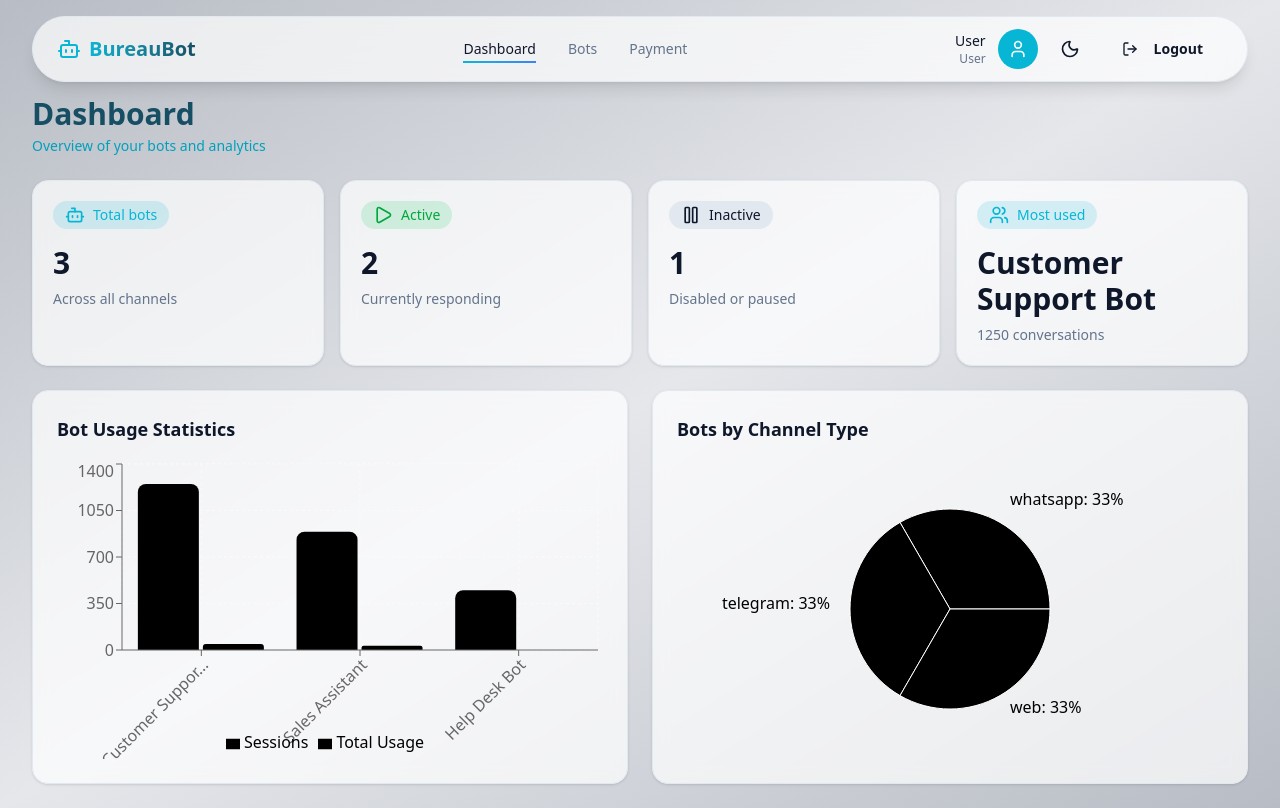
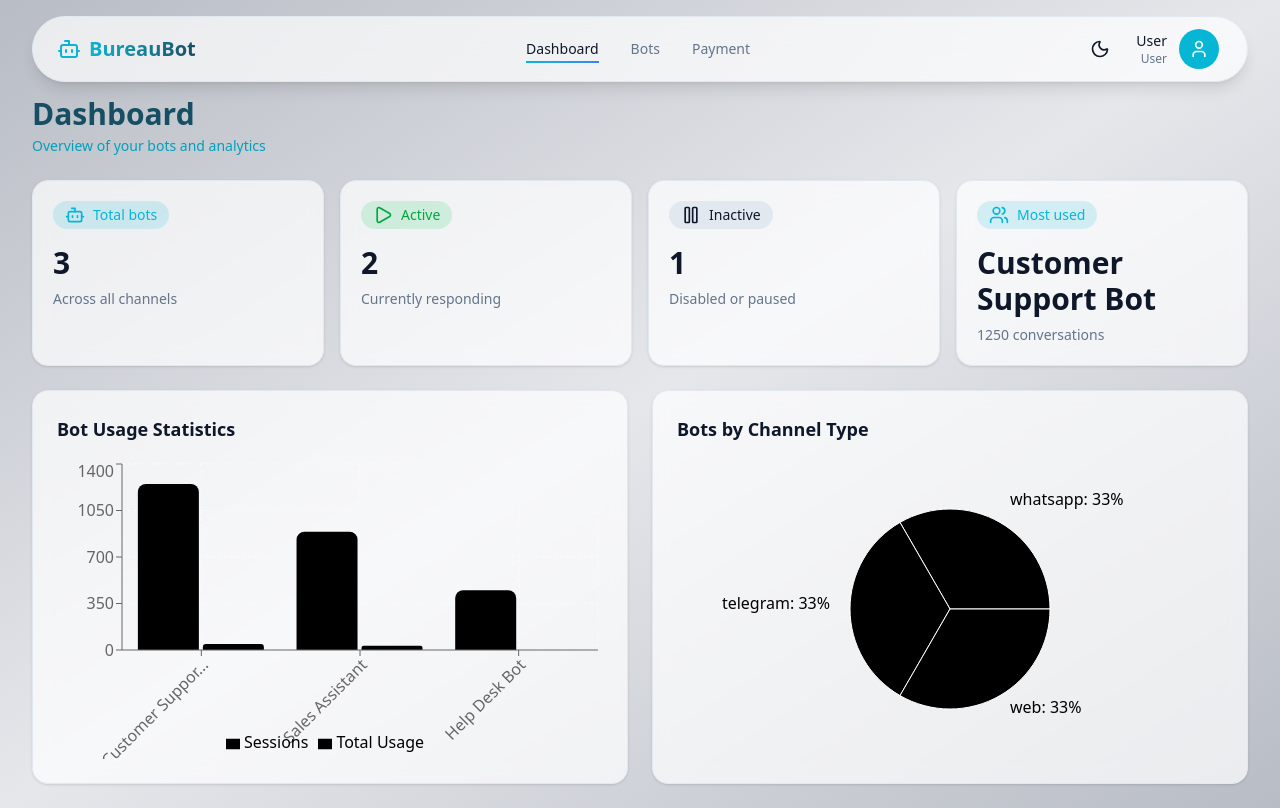
Before and after one commit to CultivBureau/bureau-bot, a Next.js app: page /pages/dashboard in a window 1280 px wide. Built offline with nearby package versions, Linux system fonts and the light colour scheme.

Commit message:
Update DashboardNavHeader

```diff
--- a/app/components/dashboard/DashboardNavHeader.tsx
+++ b/app/components/dashboard/DashboardNavHeader.tsx
@@ -2,7 +2,7 @@
 
 import Link from 'next/link';
 import { usePathname } from 'next/navigation';
-import { useState, useEffect, useSyncExternalStore } from 'react';
+import { useState, useEffect, useSyncExternalStore, useRef } from 'react';
 import { LayoutDashboard, CreditCard, Bot, User, LogOut, Menu, Moon, Sun } from 'lucide-react';
 import { authService } from '../../services/auth';
 import { useRouter } from 'next/navigation';
@@ -81,6 +81,8 @@ export function DashboardNavHeader() {
   const pathname = usePathname();
   const router = useRouter();
   const [mobileMenuOpen, setMobileMenuOpen] = useState(false);
+  const [profileMenuOpen, setProfileMenuOpen] = useState(false);
+  const profileMenuRef = useRef<HTMLDivElement>(null);
   const decodedToken = useAppSelector((state) => state.auth.decodedToken);
   const theme = useSyncExternalStore(
     themeStore.subscribe,
@@ -101,6 +103,23 @@ export function DashboardNavHeader() {
     themeStore.init();
   }, []);
 
+  // Close profile menu when clicking outside
+  useEffect(() => {
+    const handleClickOutside = (event: MouseEvent) => {
+      if (profileMenuRef.current && !profileMenuRef.current.contains(event.target as Node)) {
+        setProfileMenuOpen(false);
+      }
+    };
+
+    if (profileMenuOpen) {
+      document.addEventListener('mousedown', handleClickOutside);
+    }
+
+    return () => {
+      document.removeEventListener('mousedown', handleClickOutside);
+    };
+  }, [profileMenuOpen]);
+
   const toggleTheme = () => {
     themeStore.toggle();
   };
@@ -108,6 +127,13 @@ export function DashboardNavHeader() {
   const handleLogout = () => {
     authService.logout();
     router.push('/');
+    setProfileMenuOpen(false);
+  };
+
+  const handleProfileClick = () => {
+    // TODO: Navigate to profile page
+    console.log('Navigate to profile');
+    setProfileMenuOpen(false);
   };
 
   const isActive = (href: string) => {
@@ -159,8 +185,18 @@ export function DashboardNavHeader() {
 
           {/* Right Section */}
           <div className="hidden md:flex items-center gap-3">
-            {/* User Info */}
-            <div className="hidden items-center gap-3 lg:flex">
+            {/* Theme Toggle */}
+            <Button variant="ghost" size="icon" onClick={toggleTheme} aria-label="Toggle theme">
+              {theme === 'light' ? <Moon className="w-5 h-5" /> : <Sun className="w-5 h-5" />}
+            </Button>
+
+            {/* Profile Menu */}
+            <div className="relative" ref={profileMenuRef}>
+              <button
+                onClick={() => setProfileMenuOpen(!profileMenuOpen)}
+                className="hidden lg:flex items-center gap-3 rounded-full hover:bg-hero-circle/10 transition p-1"
+                aria-label="Profile menu"
+              >
                 <div className="text-right">
                   <p className="text-sm font-medium text-foreground">{userName}</p>
                   <p className="text-xs text-muted-foreground">{userEmail}</p>
@@ -168,23 +204,43 @@ export function DashboardNavHeader() {
                 <div className="flex h-10 w-10 items-center justify-center rounded-full bg-primary text-primary-foreground">
                   <User className="h-5 w-5" />
                 </div>
+              </button>
+
+              {/* Mobile Profile Button */}
+              <button
+                onClick={() => setProfileMenuOpen(!profileMenuOpen)}
+                className="lg:hidden flex h-10 w-10 items-center justify-center rounded-full bg-primary text-primary-foreground"
+                aria-label="Profile menu"
+              >
+                <User className="h-5 w-5" />
+              </button>
+
+              {/* Profile Dropdown Menu */}
+              {profileMenuOpen && (
+                <div className="absolute right-0 mt-2 w-56 rounded-lg border border-border bg-card shadow-lg backdrop-blur-sm z-50">
+                  <div className="p-2">
+                    <div className="px-3 py-2 border-b border-border mb-1">
+                      <p className="text-sm font-medium text-foreground">{userName}</p>
+                      <p className="text-xs text-muted-foreground truncate">{userEmail}</p>
                     </div>
-
-            {/* Theme Toggle */}
-            <Button variant="ghost" size="icon" onClick={toggleTheme} aria-label="Toggle theme">
-              {theme === 'light' ? <Moon className="w-5 h-5" /> : <Sun className="w-5 h-5" />}
-            </Button>
-
-            {/* Logout Button */}
-            <Button
-              variant="ghost"
+                    <button
+                      onClick={handleProfileClick}
+                      className="w-full flex items-center gap-3 px-3 py-2 rounded-md text-sm text-foreground hover:bg-hero-circle/10 transition"
+                    >
+                      <User className="h-4 w-4" />
+                      Profile
+                    </button>
+                    <button
                       onClick={handleLogout}
-              className="rounded-full text-sm"
-              aria-label="Logout"
+                      className="w-full flex items-center gap-3 px-3 py-2 rounded-md text-sm text-foreground hover:bg-hero-circle/10 transition"
                     >
-              <LogOut className="w-4 h-4 mr-2" />
+                      <LogOut className="h-4 w-4" />
                       Logout
-            </Button>
+                    </button>
+                  </div>
+                </div>
+              )}
+            </div>
           </div>
 
           {/* Mobile Menu Button */}
@@ -206,9 +262,9 @@ export function DashboardNavHeader() {
         {mobileMenuOpen && (
           <div className="md:hidden py-4 border-t border-border rounded-b-3xl px-6">
             {renderNav(true)}
-            <div className="pt-4 border-t border-border flex flex-col gap-3 mt-4">
+            <div className="pt-4 border-t border-border flex flex-col gap-2 mt-4">
               {/* User Info Mobile */}
-              <div className="flex items-center gap-3 pb-2">
+              <div className="flex items-center gap-3 px-3 py-2 rounded-md">
                 <div className="flex h-10 w-10 items-center justify-center rounded-full bg-primary text-primary-foreground">
                   <User className="h-5 w-5" />
                 </div>
@@ -217,13 +273,20 @@ export function DashboardNavHeader() {
                   <p className="text-xs text-muted-foreground">{userEmail}</p>
                 </div>
               </div>
-              <Button
+              <button
+                onClick={handleProfileClick}
+                className="w-full flex items-center gap-3 px-3 py-2 rounded-md text-sm text-foreground hover:bg-hero-circle/10 transition"
+              >
+                <User className="h-4 w-4" />
+                Profile
+              </button>
+              <button
                 onClick={handleLogout}
-                className="w-full rounded-full bg-primary text-primary-foreground"
+                className="w-full flex items-center gap-3 px-3 py-2 rounded-md text-sm text-foreground hover:bg-hero-circle/10 transition"
               >
-                <LogOut className="w-4 h-4 mr-2" />
+                <LogOut className="h-4 w-4" />
                 Logout
-              </Button>
+              </button>
             </div>
           </div>
         )}
```
Lines whose indentation alone changed are shown as unchanged.
